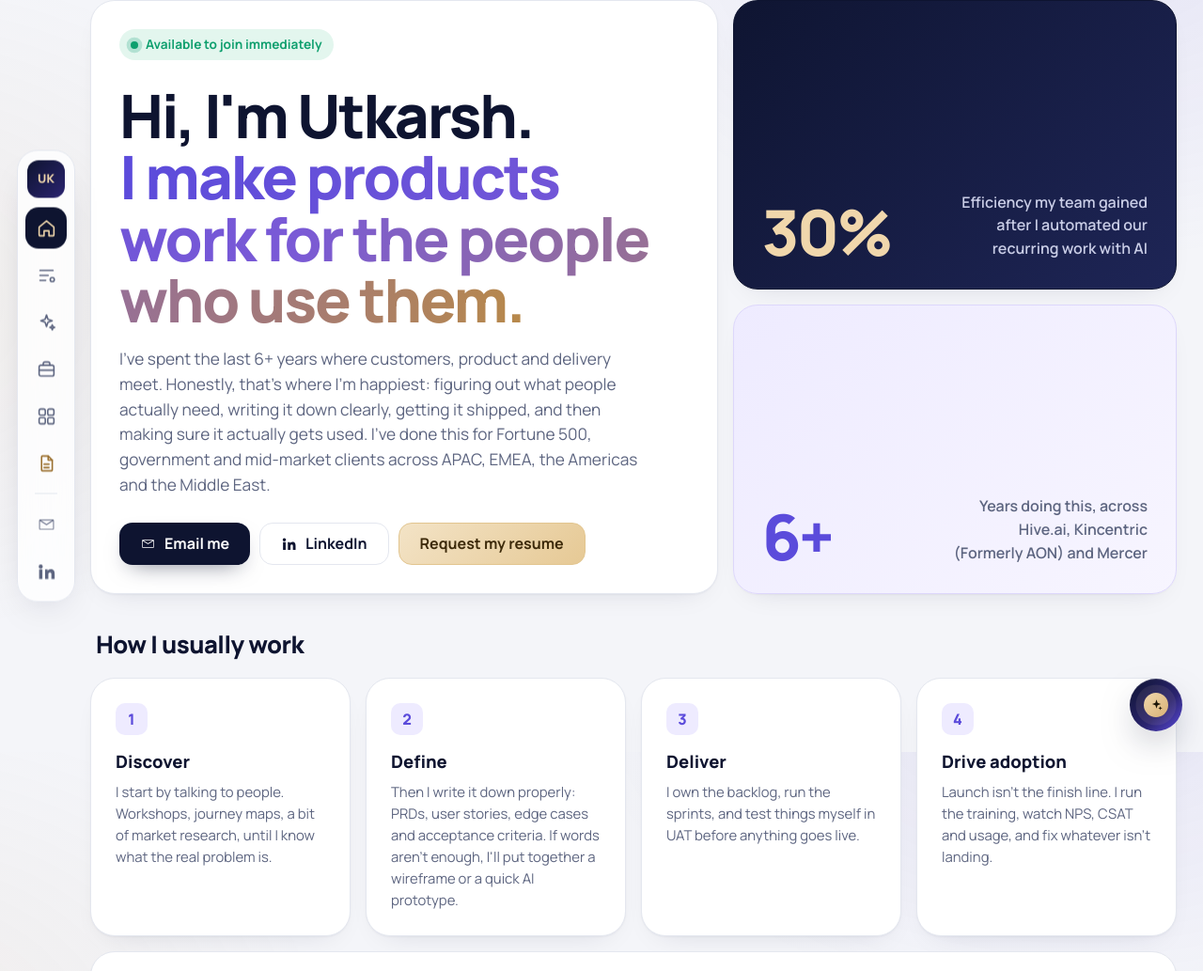
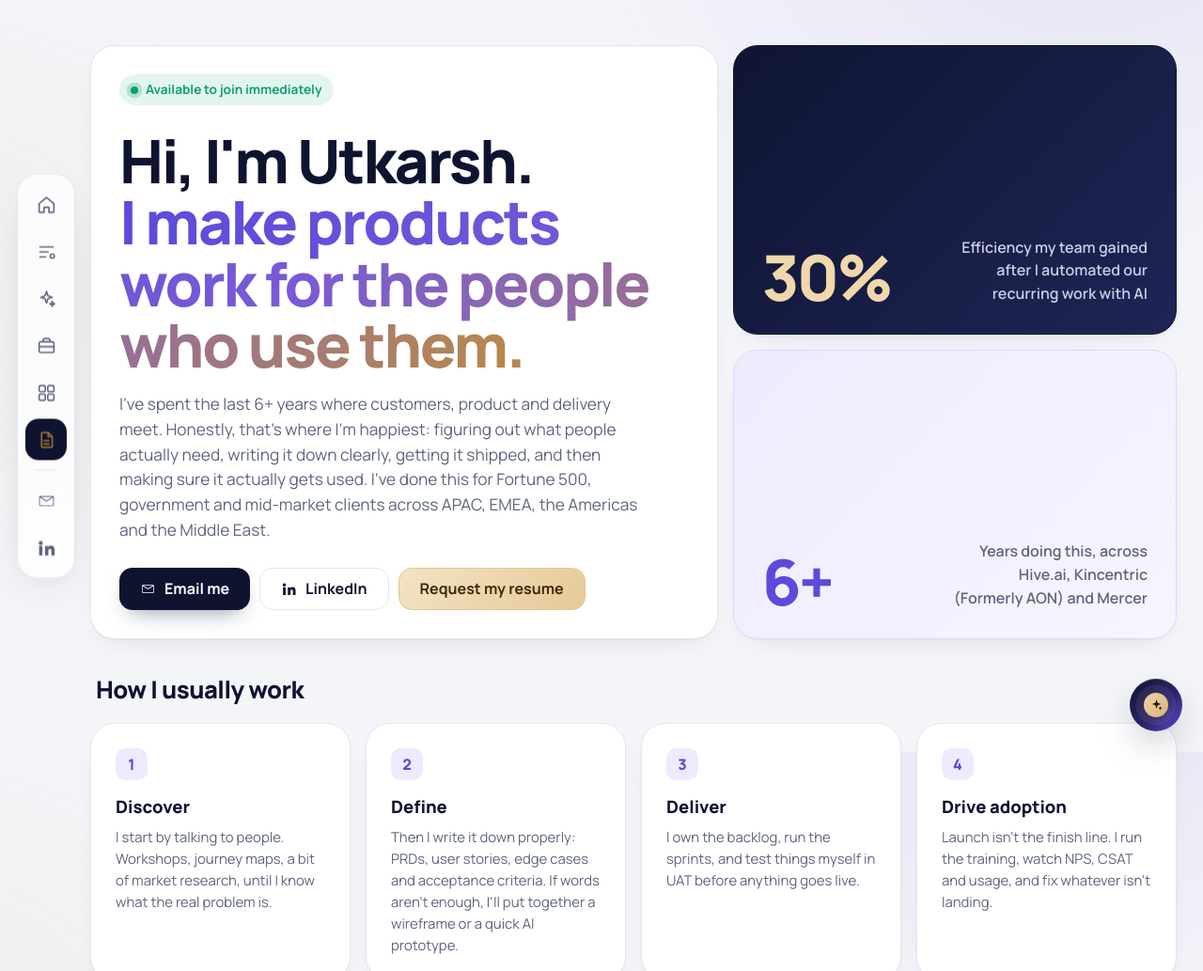
Before and after one commit to utkarshkashyap501/utkarshkashyap501.github.io, a plain HTML site: page index.html in a window 1280 px wide. Shown: the top 1033 px of the page at 94% size. Drawn offline with Linux system fonts and the light colour scheme.

Commit message:
Top gap, rail highlight fix, remove UK icon, SaaS and SDLC, certs colour

```diff
--- a/index.html
+++ b/index.html
@@ -29,7 +29,7 @@
     --r:26px;
   }
   *{box-sizing:border-box;margin:0;padding:0}
-  body{font-family:Manrope,system-ui,sans-serif;background:var(--bg);color:var(--ink);line-height:1.55;padding:28px}
+  body{font-family:Manrope,system-ui,sans-serif;background:var(--bg);color:var(--ink);line-height:1.55;padding:48px 28px 28px}
   a{color:inherit}
   :focus-visible{outline:3px solid var(--indigo);outline-offset:3px;border-radius:6px}
   .grid{max-width:1240px;margin:0 auto;display:grid;grid-template-columns:repeat(12,1fr);gap:16px}
@@ -234,7 +234,7 @@
   .chip{background:#F2F3F8;color:var(--ink);border:1px solid var(--line)}
   .proj.dark .chip{background:rgba(255,255,255,.1);color:#fff;border-color:rgba(255,255,255,.15)}
   .tools .chip:hover{background:var(--indigo-soft);color:var(--violet);border-color:#CFC7FA}
-  .creds{background:linear-gradient(160deg,#F7F2E8,#FFFFFF);border-color:#EADFC9}
+  .creds{background:linear-gradient(160deg,#EEEBFF,#FFFFFF 70%);border-color:#DDD7FB}
   .resume{background:linear-gradient(135deg,#F7F2E8,#FFFFFF);border-color:#EADFC9}
   .resume p{color:#5D5340}
   .rform input{border-color:#E4D6BC}
@@ -249,8 +249,7 @@
   .social a:hover{background:var(--ink);color:#fff}
   ::selection{background:rgba(91,75,219,.2)}
   /* ===== Nav, headline sheen, motion ===== */
-  html{scroll-padding-top:24px}
-  body{padding-top:0}
+  html{scroll-padding-top:48px}
   .js .intro h1 .accent.done{background-image:linear-gradient(110deg,transparent 42%,rgba(255,255,255,.9) 50%,transparent 58%),linear-gradient(100deg,#5B4BDB 0%,#7A5AD6 45%,#B8894A 100%);background-size:250% 100%,100% 100%;background-repeat:no-repeat;background-position:150% 0,0 0;-webkit-background-clip:text;background-clip:text;color:transparent;animation:sheen1 1.6s ease .2s 1 forwards}
   @keyframes sheen1{to{background-position:-60% 0,0 0}}
   .journey{grid-column:span 12;position:relative;height:64px;margin:4px 6px 10px}
@@ -274,8 +273,6 @@
   .rail a.on{background:var(--ink);color:#F0D7AC}
   .rail a span{position:absolute;left:calc(100% + 12px);top:50%;transform:translate(-6px,-50%);white-space:nowrap;padding:7px 12px;border-radius:10px;background:var(--ink);color:#fff;font-size:.82rem;font-weight:700;opacity:0;pointer-events:none;transition:opacity .18s,transform .18s;box-shadow:0 10px 24px -12px rgba(14,20,48,.6)}
   .rail a:hover span,.rail a:focus-visible span{opacity:1;transform:translate(0,-50%)}
-  .rail .rail-logo{width:40px;height:40px;margin-bottom:4px;border-radius:12px;background:linear-gradient(135deg,#0E1430,#2B2470);color:#F0D7AC;font-weight:800;font-size:.8rem}
-  .rail .rail-logo:hover{background:linear-gradient(135deg,#0E1430,#2B2470);color:#fff;transform:scale(1.05)}
   .rail-sep{width:24px;height:1px;background:var(--line);margin:4px 0}
   .rail a[data-sec="resume"]{color:#9A6F2E}
   .rail a[data-sec="resume"]:hover{background:#F7EBD6;color:#7A5420}
@@ -283,7 +280,7 @@
   @media (max-width:900px){
     body{padding-left:14px;padding-bottom:90px}
     .rail{left:50%;top:auto;bottom:12px;transform:translateX(-50%);flex-direction:row;padding:6px;gap:2px}
-    .rail .rail-logo,.rail-sep,.rail .rail-ext{display:none}
+    .rail-sep,.rail .rail-ext{display:none}
     .rail a{width:42px;height:42px}
     .rail a span{display:none}
     .ask-fab{bottom:84px!important}
@@ -340,7 +337,6 @@
 </head>
 <body>
 <nav class="rail" id="rail" aria-label="Sections">
-  <a class="rail-logo" href="#top" aria-label="Back to top">UK</a>
   <a href="#top" data-sec="top"><svg viewBox="0 0 24 24" aria-hidden="true" fill="none" stroke="currentColor" stroke-width="1.8" stroke-linecap="round" stroke-linejoin="round"><path d="M3 10.5 12 3l9 7.5V20a1 1 0 0 1-1 1h-5v-6h-6v6H4a1 1 0 0 1-1-1v-9.5Z"/></svg><span>Home</span></a>
   <a href="#how" data-sec="how"><svg viewBox="0 0 24 24" aria-hidden="true" fill="none" stroke="currentColor" stroke-width="1.8" stroke-linecap="round" stroke-linejoin="round"><path d="M4 6h16M4 12h10M4 18h7"/><circle cx="19" cy="17" r="2.5"/></svg><span>How I work</span></a>
   <a href="#ai" data-sec="ai"><svg viewBox="0 0 24 24" aria-hidden="true" fill="none" stroke="currentColor" stroke-width="1.8" stroke-linecap="round" stroke-linejoin="round"><path d="M12 3l1.8 5.2L19 10l-5.2 1.8L12 17l-1.8-5.2L5 10l5.2-1.8L12 3Z"/><path d="M19 15l.8 2.2L22 18l-2.2.8L19 21l-.8-2.2L16 18l2.2-.8L19 15Z"/></svg><span>How I use AI</span></a>
@@ -435,9 +431,9 @@
   <section class="t xp">
     <div class="when">Jun 2022 to Feb 2024</div>
     <h3>Kincentric (Formerly AON)</h3>
-    <div class="role">Platform delivery and client management</div>
+    <div class="role">SaaS platform delivery and client management</div>
     <ul>
-      <li>I delivered HR-tech platform rollouts, including SSO setup and ServiceNow integration.</li>
+      <li>I delivered rollouts of our HR-tech SaaS platform, including SSO setup and ServiceNow integration.</li>
       <li>I owned our NPS and CSAT surveys end to end.</li>
       <li>I kept the Tableau CSAT dashboard running and added new data and metrics to it.</li>
     </ul>
@@ -447,7 +443,7 @@
     <h3>Mercer Talent Enterprise</h3>
     <div class="role">Senior Analyst, doing product owner and product manager work</div>
     <ul>
-      <li>I worked as the product owner and product manager: I owned the backlog, user stories and PRDs in JIRA and Confluence.</li>
+      <li>I worked as the product owner and product manager on our SaaS platform: I owned the backlog, user stories and PRDs in JIRA and Confluence.</li>
       <li>I led our company-wide AI adoption, including the Copilot and Glean rollout.</li>
       <li>I built AI agents and RAG workflows using Claude, ChatGPT and Gemini.</li>
       <li>I ran discovery workshops, UAT and post-launch support for clients.</li>
@@ -471,7 +467,7 @@
 
   <section class="t tools">
     <h2>What I work with</h2>
-    <div class="group"><b>Product and delivery</b><div class="chips"><span class="chip">Product management</span><span class="chip">PRDs with edge cases</span><span class="chip">BRDs and FRDs</span><span class="chip">User stories and acceptance criteria</span><span class="chip">Backlog and sprint planning</span><span class="chip">Agile and Scrum</span><span class="chip">Wireframes and mockups</span><span class="chip">AI prototypes</span><span class="chip">POC management</span><span class="chip">UAT and regression testing</span><span class="chip">Root cause analysis</span><span class="chip">RAID logs</span><span class="chip">Go-to-market</span><span class="chip">0-to-1 initiatives</span><span class="chip">Budget tracking</span></div></div>
+    <div class="group"><b>Product and delivery</b><div class="chips"><span class="chip">Product management</span><span class="chip">SaaS platforms</span><span class="chip">PRDs with edge cases</span><span class="chip">BRDs and FRDs</span><span class="chip">User stories and acceptance criteria</span><span class="chip">Backlog and sprint planning</span><span class="chip">SDLC</span><span class="chip">Agile and Scrum</span><span class="chip">Wireframes and mockups</span><span class="chip">AI prototypes</span><span class="chip">POC management</span><span class="chip">UAT and regression testing</span><span class="chip">Root cause analysis</span><span class="chip">RAID logs</span><span class="chip">Go-to-market</span><span class="chip">0-to-1 initiatives</span><span class="chip">Budget tracking</span></div></div>
     <div class="group"><b>Customers and stakeholders</b><div class="chips"><span class="chip">Customer journey mapping</span><span class="chip">Discovery workshops</span><span class="chip">NPS, CSAT and VoC</span><span class="chip">Change management</span><span class="chip">Training and enablement</span><span class="chip">Digital adoption</span><span class="chip">C-suite engagement</span><span class="chip">SteerCo support</span><span class="chip">Presales support</span><span class="chip">Cross-sell proposals</span><span class="chip">Case studies</span><span class="chip">Vendor coordination</span><span class="chip">M&A integration support</span><span class="chip">Mentoring PMs and BAs</span><span class="chip">Team coordination</span></div></div>
     <div class="group"><b>AI and automation</b><div class="chips"><span class="chip">Claude</span><span class="chip">ChatGPT</span><span class="chip">Gemini</span><span class="chip">Microsoft Copilot</span><span class="chip">Glean</span><span class="chip">Claude Code</span><span class="chip">Lovable</span><span class="chip">Replit</span><span class="chip">n8n</span><span class="chip">Zapier</span><span class="chip">Make</span><span class="chip">AI agents</span><span class="chip">RAG</span><span class="chip">Prompt libraries</span><span class="chip">Agent catalogs and model registries</span><span class="chip">AI observability</span><span class="chip">LLM evaluation</span><span class="chip">Vibe coding</span></div></div>
     <div class="group"><b>Platforms and tools</b><div class="chips"><span class="chip">Salesforce</span><span class="chip">SharePoint</span><span class="chip">JIRA</span><span class="chip">Confluence</span><span class="chip">Asana</span><span class="chip">Figma</span><span class="chip">Postman</span><span class="chip">Microsoft 365</span><span class="chip">SSO and connectors</span><span class="chip">Azure</span><span class="chip">AWS</span><span class="chip">GCP</span></div></div>
@@ -560,10 +556,6 @@
   // headline: swap word spans back to one text run so the gradient flows across, then sheen once
   var acc = h1.querySelector('.accent');
   if (acc) { var txt = acc.textContent; setTimeout(function(){ acc.textContent = txt; acc.classList.add('done'); }, (wi * 60) + 800); }
-  // icon rail: highlight the section in view
-  var rlinks = document.querySelectorAll('#rail a[data-sec]');
-  var spy = new IntersectionObserver(function(es){ es.forEach(function(e){ if (e.isIntersecting) rlinks.forEach(function(a){ a.classList.toggle('on', a.getAttribute('data-sec') === e.target.id); }); }); }, {rootMargin:'-45% 0px -50% 0px'});
-  ['top','how','ai','experience','projects','resume'].forEach(function(id){ var el = document.getElementById(id); if (el) spy.observe(el); });
   var fine = matchMedia('(pointer:fine)').matches;
   if (fine) {
     // magnetic buttons
@@ -585,6 +577,28 @@
       io.unobserve(el); });
   }, {threshold:.12});
   items.forEach(function(el){ io.observe(el); });
+})();
+</script>
+<script>
+(function(){
+  // icon rail: highlight the section currently on screen (and the one you just clicked)
+  var links = Array.prototype.slice.call(document.querySelectorAll('#rail a[data-sec]'));
+  var ids = ['top','how','ai','experience','projects','resume'];
+  var targets = { top: document.querySelector('.intro') };
+  ids.slice(1).forEach(function(id){ targets[id] = document.getElementById(id); });
+  var lock = 0;
+  function setOn(id){ links.forEach(function(a){ var on = a.getAttribute('data-sec') === id; a.classList.toggle('on', on); if (on) a.setAttribute('aria-current','true'); else a.removeAttribute('aria-current'); }); }
+  function update(){
+    if (Date.now() < lock) return;
+    var line = window.innerHeight * 0.35, current = 'top';
+    ids.forEach(function(id){ var el = targets[id]; if (el && el.getBoundingClientRect().top <= line) current = id; });
+    if (window.innerHeight + window.scrollY >= document.documentElement.scrollHeight - 4) current = 'resume';
+    setOn(current);
+  }
+  links.forEach(function(a){ a.addEventListener('click', function(){ setOn(a.getAttribute('data-sec')); lock = Date.now() + 900; setTimeout(update, 950); }); });
+  window.addEventListener('scroll', update, {passive:true});
+  window.addEventListener('resize', update);
+  update();
 })();
 </script>
 <button class="ask-fab" id="askFab" aria-controls="askPanel" aria-expanded="false" aria-label="Chat with my AI twin"><span class="spark"><svg viewBox="0 0 24 24" aria-hidden="true"><path d="M12 2l1.9 5.6L19.5 9.5l-5.6 1.9L12 17l-1.9-5.6L4.5 9.5l5.6-1.9L12 2Zm6.5 11 .9 2.6 2.6.9-2.6.9-.9 2.6-.9-2.6-2.6-.9 2.6-.9.9-2.6Z" fill="currentColor"/></svg></span><span class="lbl">Chat with my AI twin</span><i class="dot"></i></button>
```
